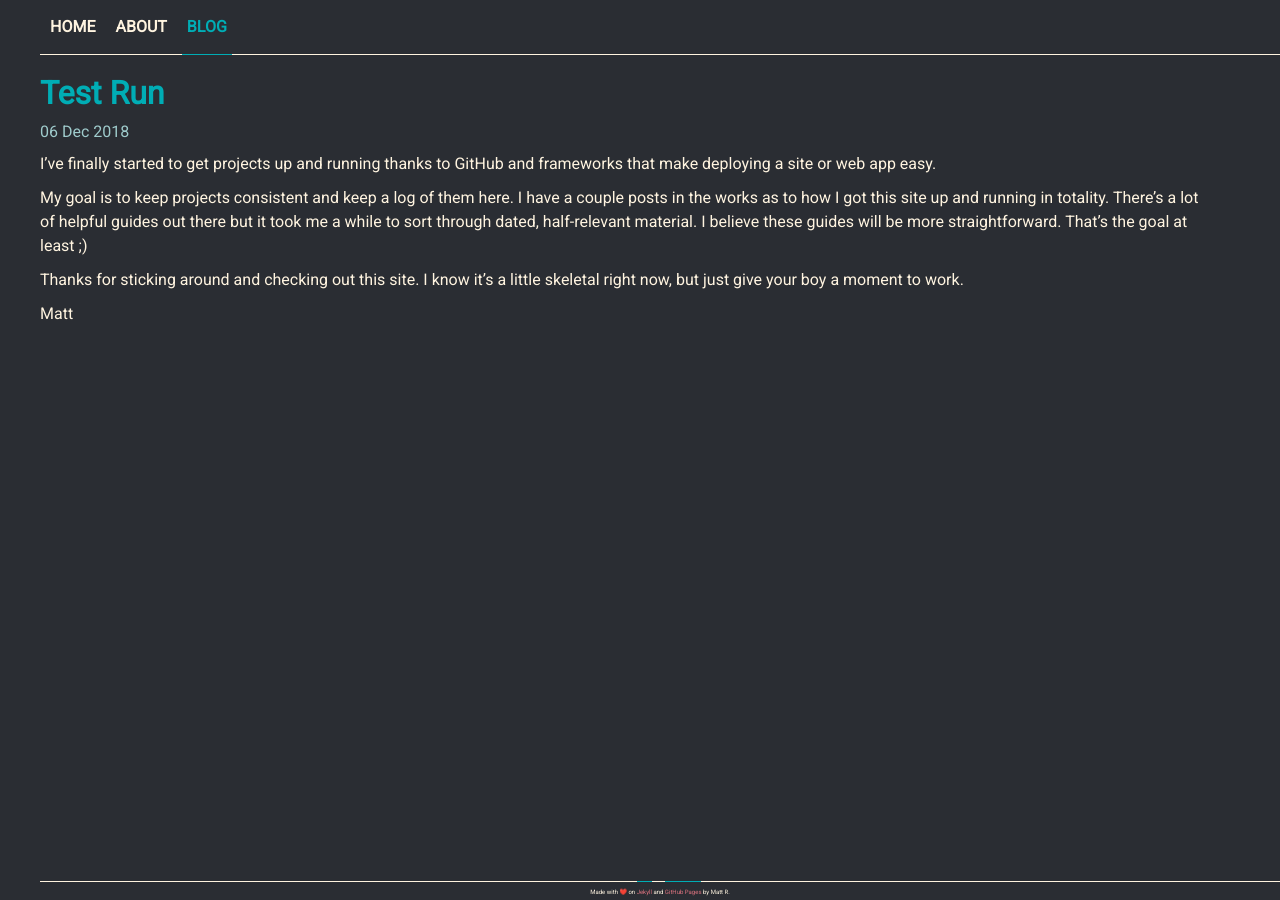
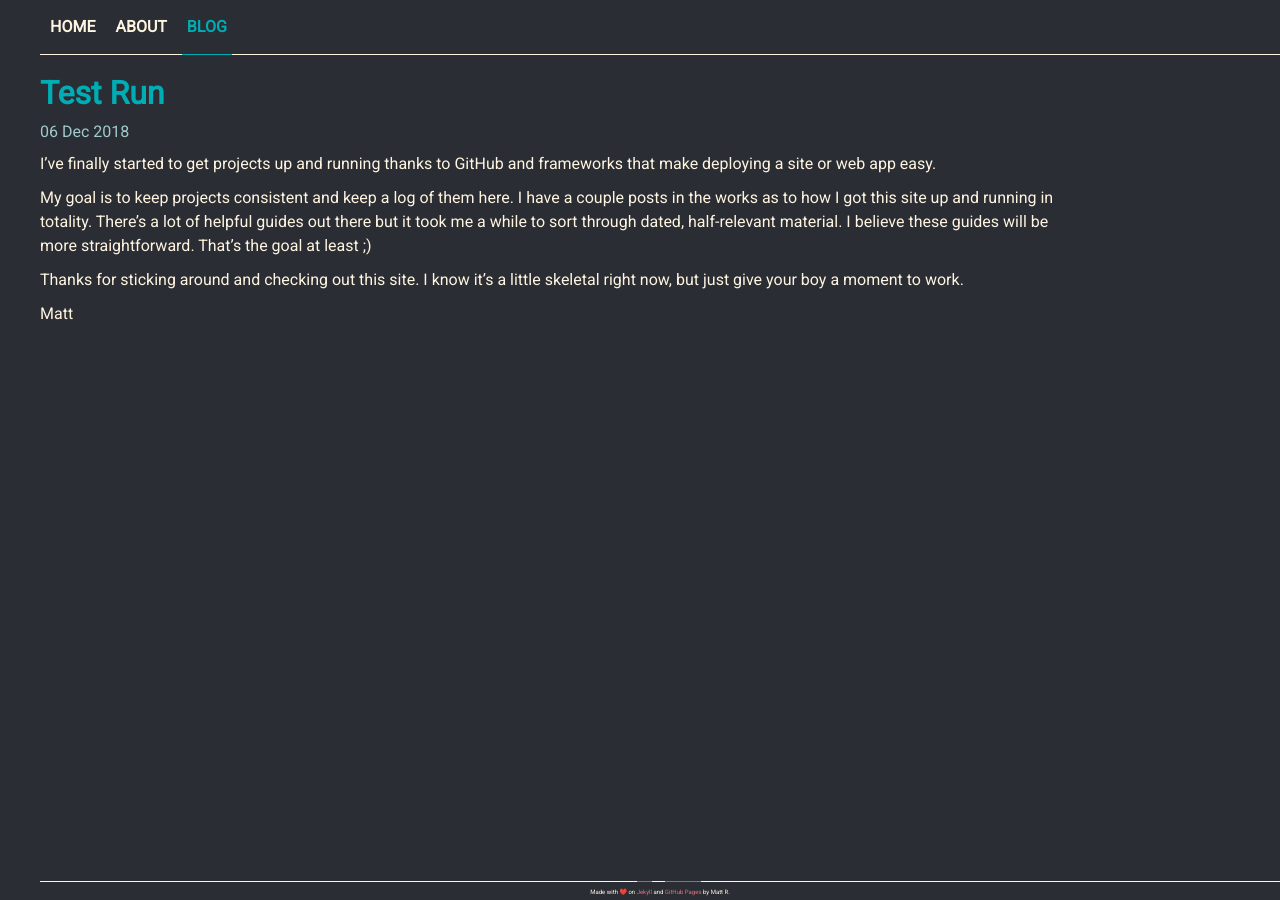
Before and after one commit to MattRugamas/mattrugamas.com, a Jekyll site: the page built from _posts/2018-12-06-Test Run.md, in a window 1280 px wide. Built offline with Jekyll 4.4.1, drawn with Linux system fonts in a browser that asks for light colours.

Commit message:
fixed some layout bugs

```diff
--- a/_sass/main.scss
+++ b/_sass/main.scss
@@ -308,6 +308,7 @@ div#base-content {
 ///////////////
 
 div#post-content {
+  max-width: 1100px;
   padding: 15px 5em 15px 0;
   @extend %content-base;
   h1#post-title {
```
